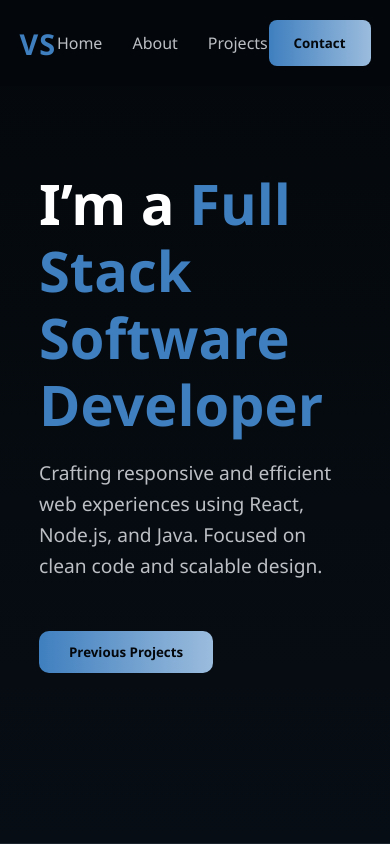
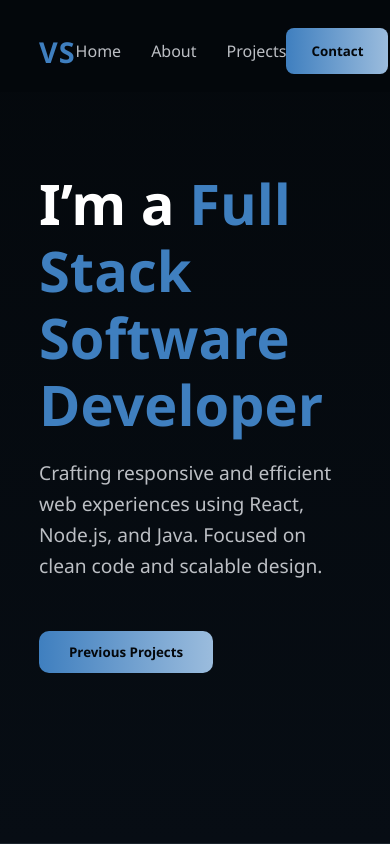
Before and after one commit to ViniciuPSantos/MyPortifolio, a React (Create React App) app in the folder portfolio/: page / in a window 390 px wide. Shown: the top 844 px of the page. Built offline with nearby package versions, Linux system fonts and the light colour scheme.

Commit message:
adjusting the nav bar on mobile

```diff
--- a/portfolio/public/index.html
+++ b/portfolio/public/index.html
@@ -2,7 +2,7 @@
 <html lang="en">
   <head>
     <meta charset="utf-8" />
-    <link rel="icon" href="%PUBLIC_URL%/favicon-96x96.png" sizes="96x96" />
+    <link rel="icon" type="image/png" href="%PUBLIC_URL%/favicon-96x96.png" sizes="96x96" />
     <link rel="icon" type="image/svg+xml" href="%PUBLIC_URL%/favicon.svg" />
     <link rel="shortcut icon" href="%PUBLIC_URL%/favicon.ico" />
     <link rel="apple-touch-icon" sizes="180x180" href="%PUBLIC_URL%/apple-touch-icon.png" />
--- a/portfolio/src/styles/NavBar.css
+++ b/portfolio/src/styles/NavBar.css
@@ -1,6 +1,6 @@
 .navbar{
     width: 100%;
-    padding: 20px 5%;
+    padding: 20px 10%;
     position: fixed;
     top: 0;
     left: 0;
@@ -10,6 +10,21 @@
     justify-content: space-between;
     align-items: center;
     z-index: 100;
+}
+
+@media (max-width:768px){
+    .navbar{
+        padding-top: 28px;
+        padding-bottom: 18px;
+    }
+
+    .nav-links{
+        gap: 16px;
+    }
+
+    .nav-logo{
+        margin-right: 20px;
+    }
 }
 
 .logo{
```
